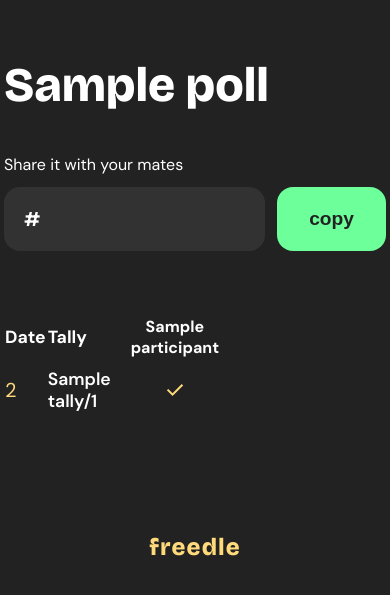
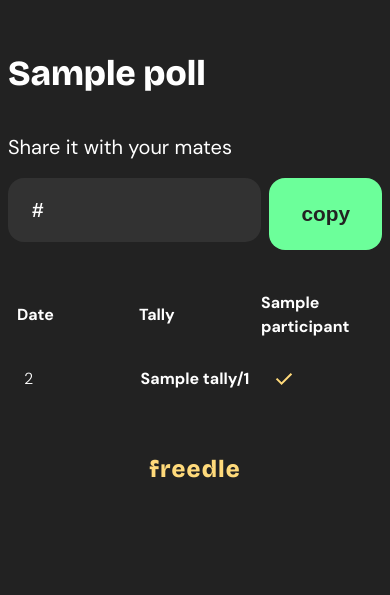
Before and after one commit to vexalist/freedle, a Flask app: template app/templates/poll_results.html in a window 390 px wide. Shown: the top 595 px of the page. Run offline with Flask 3, Linux system fonts and the light colour scheme; tables that the repository leaves empty hold one stand-in row (values such as "Sample post"); the template is opened without the code that fills it: values that come from a table or form of the project are taken from there, most other values are stand-ins (such as "Sample title", 1, 10 or a date in 2020).

Commit message:
refactor: consolidate CSS and standardize class naming
- Create new app.css with BEM methodology\n- Remove inline styles from templates\n- Standardize class naming across all templates\n- Update all templates to use new CSS file\n- Improve responsive design and maintainability

```diff
--- /dev/null
+++ b/app/static/app.css
@@ -0,0 +1,372 @@
+/*
+ * Freedle - Main Stylesheet
+ * Following BEM methodology and CSS custom properties
+ */
+
+/* ==========================================================================
+   Variables
+   ========================================================================== */
+@import url('https://fonts.googleapis.com/css2?family=Bricolage+Grotesque:opsz,wght@12..96,200..800&family=DM+Sans:ital,opsz,wght@0,9..40,100..1000;1,9..40,100..1000&display=swap');
+
+:root {
+  /* Typography */
+  --font-primary: "DM Sans", Helvetica;
+  --font-display: "Bricolage Grotesque", Helvetica;
+
+  /* Font Sizes */
+  --text-xs: 14px;
+  --text-sm: 16px;
+  --text-base: 20px;
+  --text-lg: 24px;
+  --text-xl: 44px;
+
+  /* Font Weights */
+  --weight-light: 300;
+  --weight-regular: 400;
+  --weight-bold: 700;
+  --weight-black: 800;
+
+  /* Colors */
+  --color-bg: rgba(34, 34, 34, 1);
+  --color-surface: rgba(50, 50, 50, 1);
+  --color-primary: rgba(108, 255, 154, 1);
+  --color-primary-hover: #4be87a;
+  --color-accent: rgba(255, 218, 123, 1);
+  --color-text: #fff;
+  --color-text-muted: rgba(141, 141, 141, 1);
+
+  /* Spacing */
+  --space-xs: 8px;
+  --space-sm: 16px;
+  --space-md: 24px;
+  --space-lg: 32px;
+  --space-xl: 40px;
+
+  /* Layout */
+  --container-width: 480px;
+  --participant-col-width: 60px;
+  --results-col-width: 170px;
+
+  /* Border Radius */
+  --radius-sm: 8px;
+  --radius-md: 16px;
+  --radius-full: 50%;
+}
+
+/* ==========================================================================
+   Base Styles
+   ========================================================================== */
+body {
+  background: var(--color-bg);
+  color: var(--color-text);
+  font-family: var(--font-primary);
+  font-size: var(--text-sm);
+  font-weight: var(--weight-light);
+  margin: 0;
+  padding: 0;
+  line-height: 1.5;
+}
+
+/* ==========================================================================
+   Layout Components
+   ========================================================================== */
+.container {
+  max-width: var(--container-width);
+  margin: 0 auto;
+  padding: var(--space-lg) var(--space-sm) 0;
+}
+
+/* ==========================================================================
+   Typography
+   ========================================================================== */
+.heading {
+  font-family: var(--font-display);
+  font-weight: var(--weight-black);
+  font-size: var(--text-xl);
+  margin-bottom: var(--space-lg);
+}
+
+.heading--home {
+  text-align: center;
+  color: var(--color-accent);
+  margin-top: var(--space-xl);
+  letter-spacing: 1px;
+  text-decoration: none;
+  display: block;
+}
+
+.text {
+  font-family: var(--font-primary);
+  font-size: var(--text-sm);
+  font-weight: var(--weight-light);
+}
+
+.text--large {
+  font-size: var(--text-base);
+  font-weight: var(--weight-regular);
+}
+
+.text--bold {
+  font-weight: var(--weight-bold);
+}
+
+/* ==========================================================================
+   Form Elements
+   ========================================================================== */
+.form__label {
+  display: block;
+  font-size: var(--text-base);
+  margin-bottom: var(--space-xs);
+  margin-top: var(--space-lg);
+}
+
+.form__label--inline {
+  margin: 0;
+  padding: 0;
+}
+
+.form__input {
+  background: var(--color-surface);
+  border-radius: var(--radius-md);
+  padding: var(--space-md);
+  font-size: var(--text-base);
+  font-weight: var(--weight-bold);
+  color: var(--color-text);
+  border: none;
+  width: 100%;
+  margin-bottom: var(--space-lg);
+  height: 64px;
+  box-sizing: border-box;
+}
+
+.form__input--readonly {
+  background: var(--color-surface);
+  cursor: default;
+}
+
+.form__checkbox {
+  width: 28px;
+  height: 28px;
+  accent-color: var(--color-primary);
+  margin: 0;
+  flex-shrink: 0;
+}
+
+/* ==========================================================================
+   Buttons
+   ========================================================================== */
+.btn {
+  display: inline-block;
+  padding: var(--space-md) var(--space-lg);
+  border-radius: var(--radius-md);
+  font-size: var(--text-base);
+  font-weight: var(--weight-bold);
+  text-align: center;
+  cursor: pointer;
+  transition: background-color 0.2s;
+  border: none;
+  text-decoration: none;
+}
+
+.btn--primary {
+  background: var(--color-primary);
+  color: var(--color-bg);
+}
+
+.btn--primary:hover {
+  background: var(--color-primary-hover);
+}
+
+.btn--full {
+  width: 100%;
+}
+
+.btn:disabled {
+  opacity: 0.5;
+  cursor: not-allowed;
+}
+
+/* ==========================================================================
+   Calendar Component
+   ========================================================================== */
+.calendar {
+  background: var(--color-surface);
+  border-radius: var(--radius-md);
+  padding: var(--space-md) var(--space-sm) var(--space-lg);
+  margin-bottom: var(--space-lg);
+}
+
+.calendar__header {
+  display: flex;
+  align-items: center;
+  justify-content: space-between;
+  font-weight: var(--weight-bold);
+  margin-bottom: var(--space-sm);
+}
+
+.calendar__nav {
+  background: var(--color-bg);
+  border-radius: var(--radius-full);
+  width: 48px;
+  height: 48px;
+  display: flex;
+  align-items: center;
+  justify-content: center;
+  cursor: pointer;
+  border: none;
+  color: var(--color-text);
+  margin-left: var(--space-xs);
+}
+
+.calendar__nav:disabled {
+  opacity: 0.5;
+  cursor: not-allowed;
+}
+
+.calendar__table {
+  width: 100%;
+  border-collapse: separate;
+  border-spacing: var(--space-xs);
+  text-align: center;
+  table-layout: fixed;
+}
+
+.calendar__cell {
+  aspect-ratio: 1/1;
+  min-width: 32px;
+  max-width: 48px;
+  border-radius: var(--radius-full);
+  cursor: pointer;
+  text-align: center;
+  vertical-align: middle;
+  padding: 0;
+  box-sizing: border-box;
+  transition: background 0.15s, color 0.15s;
+  overflow: hidden;
+  background: none;
+  height: 44px;
+}
+
+.calendar__cell--selected {
+  background: var(--color-primary);
+  color: var(--color-bg);
+  font-weight: var(--weight-bold);
+}
+
+.calendar__cell--disabled {
+  opacity: 0.5;
+  cursor: not-allowed;
+}
+
+/* ==========================================================================
+   Results Table
+   ========================================================================== */
+.results {
+  margin-top: var(--space-lg);
+}
+
+.results__container {
+  overflow-x: auto;
+  margin: 0 calc(-1 * var(--space-sm));
+  padding: 0 var(--space-sm);
+}
+
+.results__table {
+  width: 100%;
+  border-collapse: separate;
+  border-spacing: var(--space-xs);
+  table-layout: fixed;
+}
+
+.results__header {
+  font-weight: var(--weight-bold);
+  text-align: left;
+  padding-bottom: var(--space-xs);
+}
+
+.results__cell {
+  padding: var(--space-xs);
+  vertical-align: middle;
+}
+
+.results__tally {
+  text-align: center;
+  font-weight: var(--weight-bold);
+}
+
+.results__tally--full {
+  color: var(--color-primary);
+}
+
+/* ==========================================================================
+   Share Component
+   ========================================================================== */
+.share {
+  margin-top: var(--space-lg);
+}
+
+.share__row {
+  display: flex;
+  gap: var(--space-xs);
+  margin-bottom: var(--space-lg);
+}
+
+.share__row .form__input {
+  margin-bottom: 0;
+}
+
+/* ==========================================================================
+   Utility Classes
+   ========================================================================== */
+.u-text-center {
+  text-align: center;
+}
+
+.u-mt-lg {
+  margin-top: var(--space-lg);
+}
+
+.u-mb-lg {
+  margin-bottom: var(--space-lg);
+}
+
+.u-mb-sm {
+  margin-bottom: var(--space-sm);
+}
+
+/* ==========================================================================
+   Icons
+   ========================================================================== */
+.icon-middle {
+  vertical-align: middle;
+  display: inline-block;
+}
+
+/* ==========================================================================
+   Responsive Design
+   ========================================================================== */
+@media (max-width: 600px) {
+  .container {
+    padding: var(--space-md) var(--space-xs) 0;
+  }
+
+  .heading {
+    font-size: 2.2rem;
+  }
+
+  .form__input {
+    font-size: 1.3rem;
+  }
+
+  .calendar__header {
+    font-size: 1.2rem;
+  }
+
+  .btn {
+    font-size: 1.3rem;
+  }
+
+  .heading--home {
+    font-size: 1.5rem;
+  }
+}
--- a/app/templates/home.html
+++ b/app/templates/home.html
@@ -4,7 +4,7 @@
     <meta charset="UTF-8">
     <meta name="viewport" content="width=device-width, initial-scale=1.0">
     <title>Freedle - Group Scheduling Made Simple</title>
-    <link rel="stylesheet" href="/static/styles.css">
+    <link rel="stylesheet" href="/static/app.css">
 </head>
 <body>
     <div class="container">
--- a/app/templates/poll_response.html
+++ b/app/templates/poll_response.html
@@ -4,7 +4,7 @@
     <meta charset="UTF-8">
     <meta name="viewport" content="width=device-width, initial-scale=1.0">
     <title>{{ poll.event_title }} | Freedle</title>
-    <link rel="stylesheet" href="/static/styles.css">
+    <link rel="stylesheet" href="/static/app.css">
 </head>
 <body>
     <div class="container">
@@ -13,7 +13,7 @@
         {% if error %}
             <div class="text text--large">{{ error }}</div>
         {% endif %}
-        <form method="POST">
+        <form method="POST" class="form">
             <label for="name" class="form__label">Your name</label>
             <input id="name" name="name" class="form__input" type="text" maxlength="40" placeholder="Enter your name" required>
 
--- a/app/templates/poll_results.html
+++ b/app/templates/poll_results.html
@@ -4,36 +4,37 @@
     <meta charset="UTF-8">
     <meta name="viewport" content="width=device-width, initial-scale=1.0">
     <title>{{ poll.event_title }} Results | Freedle</title>
-    <link rel="stylesheet" href="/static/styleguide.css">
+    <link rel="stylesheet" href="/static/app.css">
 </head>
 <body>
     <div class="container">
-        <h1 class="page-title">{{ poll.event_title }}</h1>
-        <div class="margin-40-0-24-0">
-            <div class="margin-bottom-12" style="font-family: var(--medium-font-family); font-size: var(--medium-font-size);">Share it with your mates</div>
-            <div class="share-row">
-                <input id="poll-url" class="input-box poll-url" type="text" value="{{ poll_url }}" readonly>
-                <button id="copy-btn" type="button" class="copy-btn">copy</button>
+        <h1 class="heading">{{ poll.event_title }}</h1>
+        <div class="share u-mb-lg">
+            <div class="text text--large u-mb-sm">Share it with your mates</div>
+            <div class="share__row">
+                <input id="poll-url" class="form__input form__input--readonly" type="text" value="{{ poll_url }}" readonly>
+                <button id="copy-btn" type="button" class="btn btn--primary">copy</button>
             </div>
         </div>
-        <div class="results-table-container">
-            <table class="results-table">
+        <div class="results">
+            <div class="results__container">
+                <table class="results__table">
                     <thead>
                         <tr>
-                        <th class="results-th">Date</th>
-                        <th class="results-th">Tally</th>
+                            <th class="results__header">Date</th>
+                            <th class="results__header">Tally</th>
                             {% for participant in participants %}
-                        <th class="participant-header">{{ participant }}</th>
+                            <th class="results__header">{{ participant }}</th>
                             {% endfor %}
                         </tr>
                     </thead>
                     <tbody>
                         {% for date_idx in range(date_options|length) %}
                         <tr>
-                        <td class="results-td">{{ date_labels[date_idx] }}</td>
-                        <td class="results-tally {% if tallies[date_idx] == participants|length and participants|length > 0 %}full{% else %}partial{% endif %}">{{ tallies[date_idx] }}/{{ participants|length }}</td>
+                            <td class="results__cell">{{ date_labels[date_idx] }}</td>
+                            <td class="results__tally {% if tallies[date_idx] == participants|length and participants|length > 0 %}results__tally--full{% endif %}">{{ tallies[date_idx] }}/{{ participants|length }}</td>
                             {% for part_idx in range(participants|length) %}
-                        <td class="participant-cell">
+                            <td class="results__cell">
                                 {% if grid[date_idx][part_idx] %}
                                     <img src="/static/icons/available.svg" alt="Available" width="32" height="32" class="icon-middle" />
                                 {% else %}
@@ -46,7 +47,8 @@
                     </tbody>
                 </table>
             </div>
-        <a href="/create" class="logo logo-link">freedle</a>
+        </div>
+        <a href="/create" class="heading heading--home">freedle</a>
     </div>
     <script>
         document.getElementById('copy-btn').onclick = function() {
```
Also changed, not shown: app/templates/create_poll.html (+4 -4 lines), app/templates/create_poll_confirmation.html (+12 -10 lines). Lines whose indentation alone changed are shown as unchanged.
